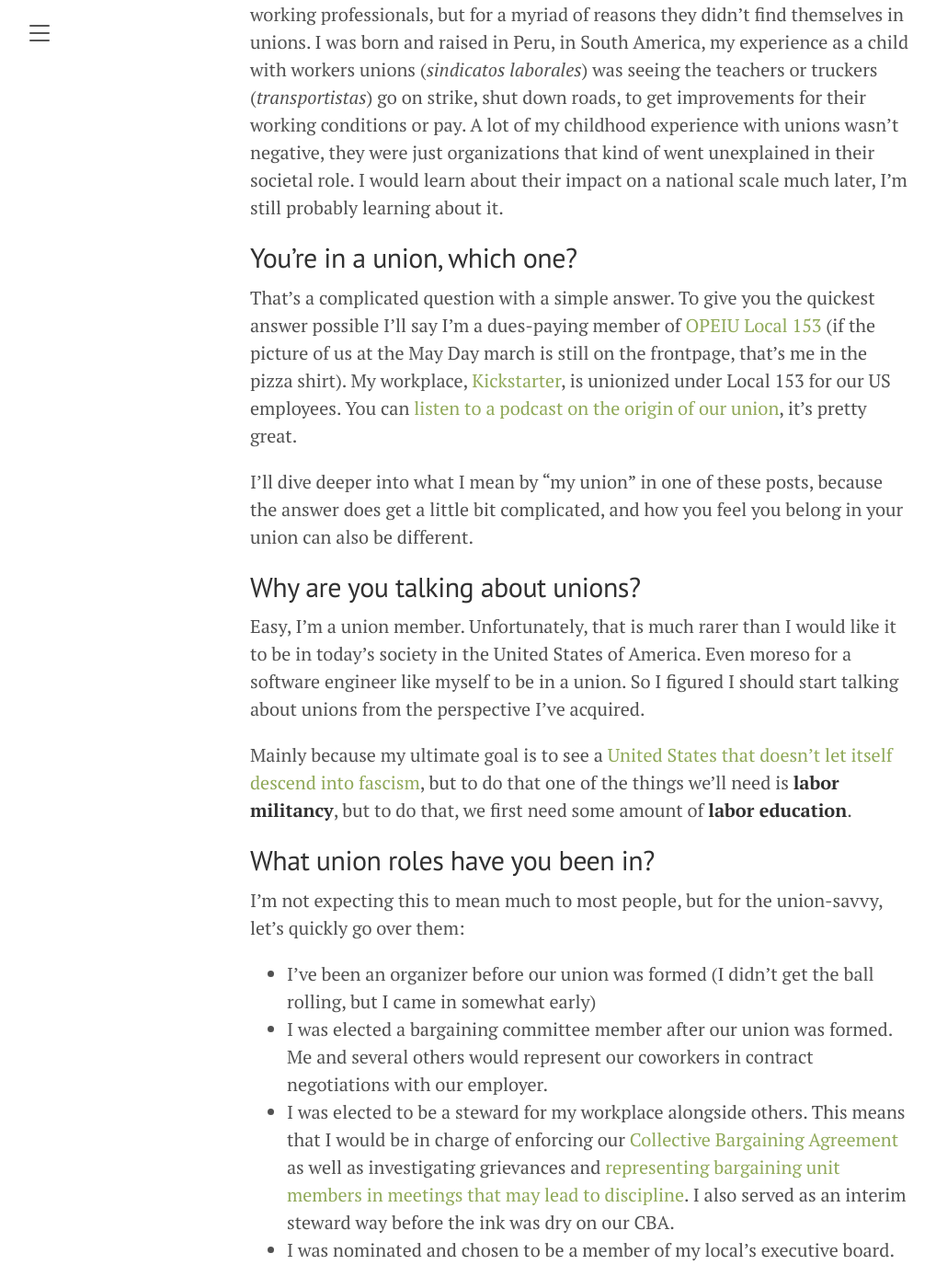
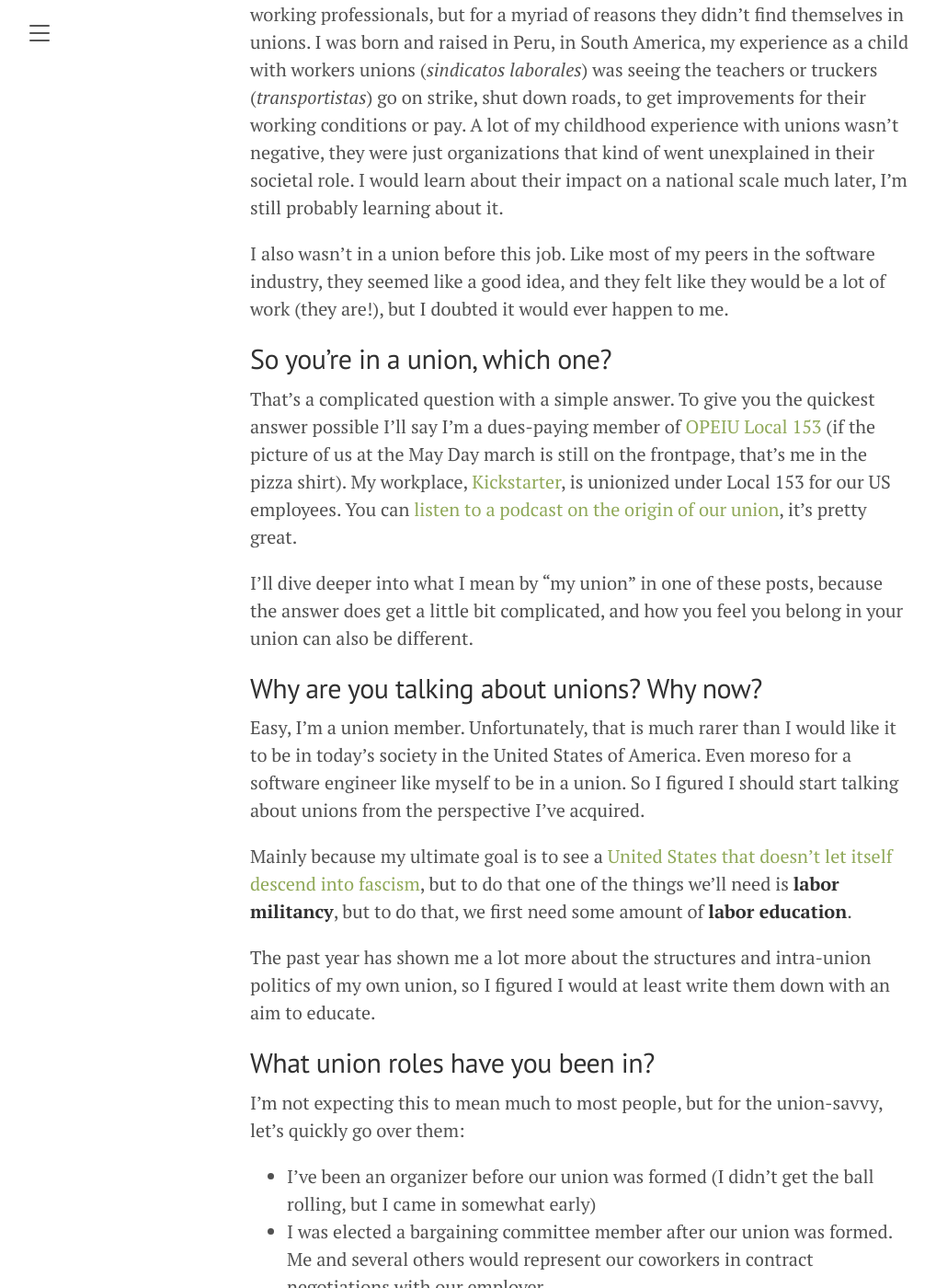
Before and after one commit to DeMarko/DeMarko.github.io, a Jekyll site: the page built from _posts/2025-05-31-setting-some-context.md, in a window 1280 px wide and 1400 px high, scrolled down 493 px. Shown: the whole window at 92% size, without its empty margins (8-1026 px from the left). Built offline with Jekyll 4.4.1, drawn with Linux system fonts in a browser that asks for light colours.

Commit message:
adding sentences

```diff
--- a/_posts/2025-05-31-setting-some-context.md
+++ b/_posts/2025-05-31-setting-some-context.md
@@ -11,17 +11,21 @@ I think it's important that you, the reader, know where I'm coming from, what my
 
 To my knowledge, no. Neither of my parents were union members, they were working professionals, but for a myriad of reasons they didn't find themselves in unions. I was born and raised in Peru, in South America, my experience as a child with workers unions (_sindicatos laborales_) was seeing the teachers or truckers (_transportistas_) go on strike, shut down roads, to get improvements for their working conditions or pay. A lot of my childhood experience with unions wasn't negative, they were just organizations that kind of went unexplained in their societal role. I would learn about their impact on a national scale much later, I'm still probably learning about it.
 
-## You're in a union, which one?
+I also wasn't in a union before this job. Like most of my peers in the software industry, they seemed like a good idea, and they felt like they would be a lot of work (they are!), but I doubted it would ever happen to me.
+
+## So you're in a union, which one?
 
 That's a complicated question with a simple answer. To give you the quickest answer possible I'll say I'm a dues-paying member of [OPEIU Local 153](https://www.opeiulocal153.org/) (if the picture of us at the May Day march is still on the frontpage, that's me in the pizza shirt). My workplace, [Kickstarter](https://www.kickstarter.com/), is unionized under Local 153 for our US employees. You can [listen to a podcast on the origin of our union](https://kickstarterunited.org/oral-history/), it's pretty great.
 
 I'll dive deeper into what I mean by "my union" in one of these posts, because the answer does get a little bit complicated, and how you feel you belong in your union can also be different.
 
-## Why are you talking about unions?
+## Why are you talking about unions? Why now?
 
 Easy, I'm a union member. Unfortunately, that is much rarer than I would like it to be in today's society in the United States of America. Even moreso for a software engineer like myself to be in a union. So I figured I should start talking about unions from the perspective I've acquired.
 
 Mainly because my ultimate goal is to see a [United States that doesn't let itself descend into fascism](https://inthesetimes.com/article/unions-labor-trump-oligarchy-fascism), but to do that one of the things we'll need is **labor militancy**, but to do that, we first need some amount of **labor education**.
+
+The past year has shown me a lot more about the structures and intra-union politics of my own union, so I figured I would at least write them down with an aim to educate.
 
 ## What union roles have you been in?
 
```
